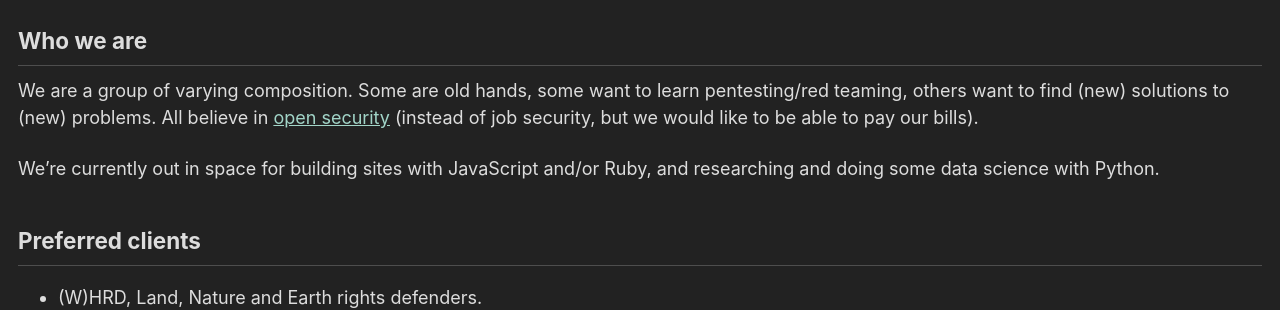
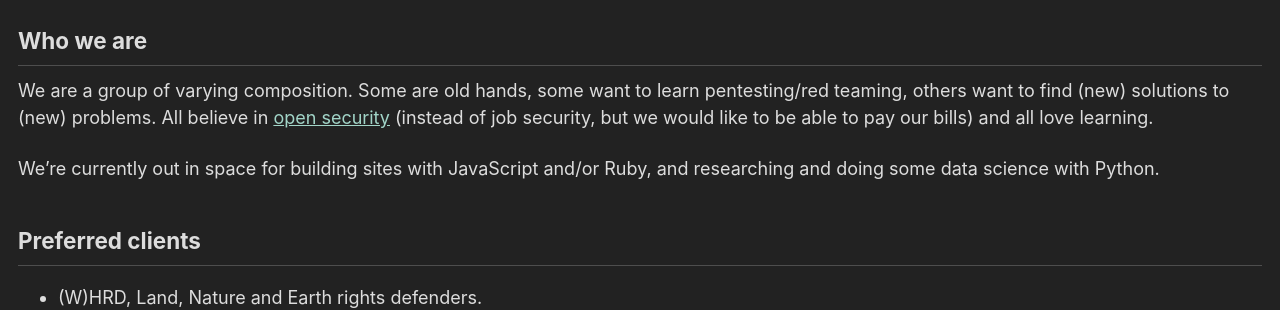
Before and after one commit to tymyrddin/tymyrddin.github.io, a Jekyll site: the page built from _pages/about.md, in a window 1280 px wide. Shown: the part 355-665 px from the top of the page. Built offline with Jekyll 4.4.1, drawn with Linux system fonts in a browser that asks for light colours; cached includes are drawn as plain includes.

Commit message:
Loving learning

```diff
--- a/_pages/about.md
+++ b/_pages/about.md
@@ -15,7 +15,7 @@
 
 ## Who we are
 
-We are a group of varying composition. Some are old hands, some want to learn pentesting/red teaming, others want to find (new) solutions to (new) problems. All believe in [open security](https://github.com/tymyrddin/orchard) (instead of job security, but we would like to be able to pay our bills).
+We are a group of varying composition. Some are old hands, some want to learn pentesting/red teaming, others want to find (new) solutions to (new) problems. All believe in [open security](https://github.com/tymyrddin/orchard) (instead of job security, but we would like to be able to pay our bills) and all love learning.
 
 We're currently out in space for building sites with JavaScript and/or Ruby, and researching and doing some data science with Python.
 
```
